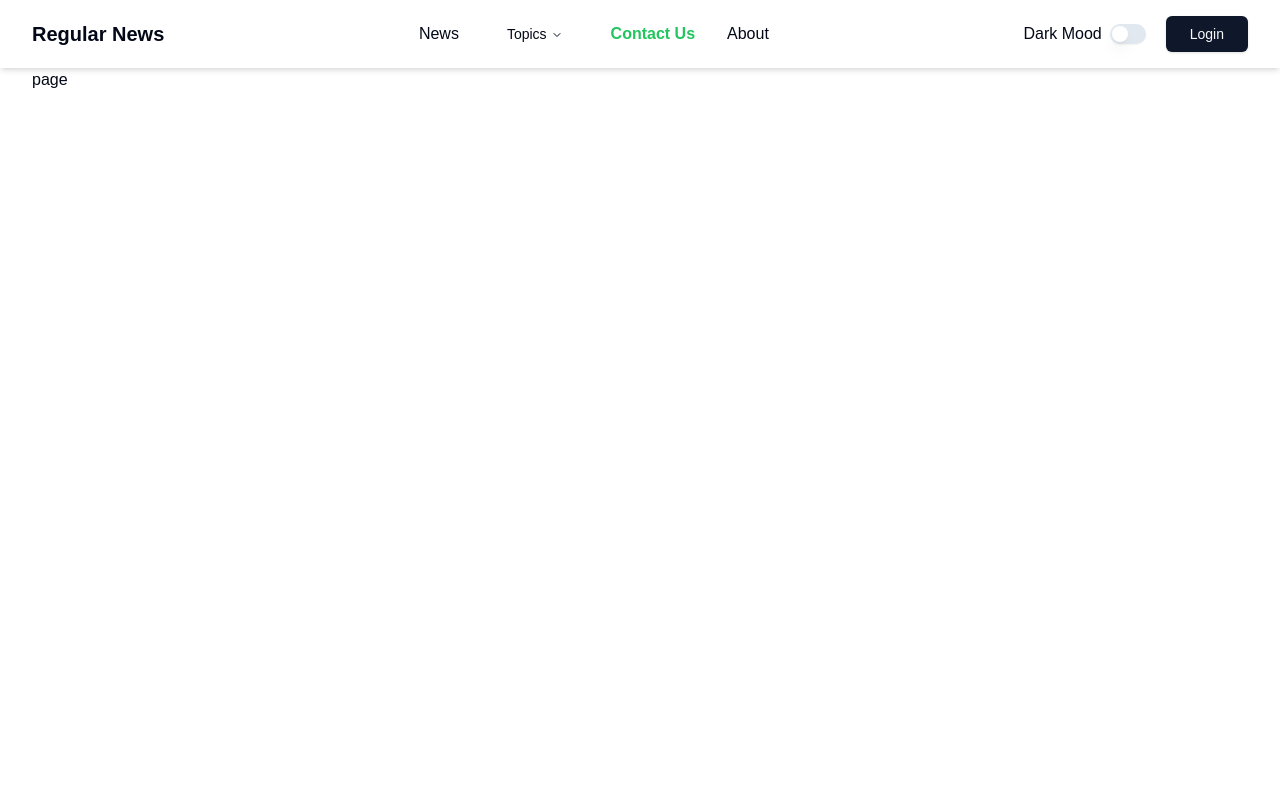
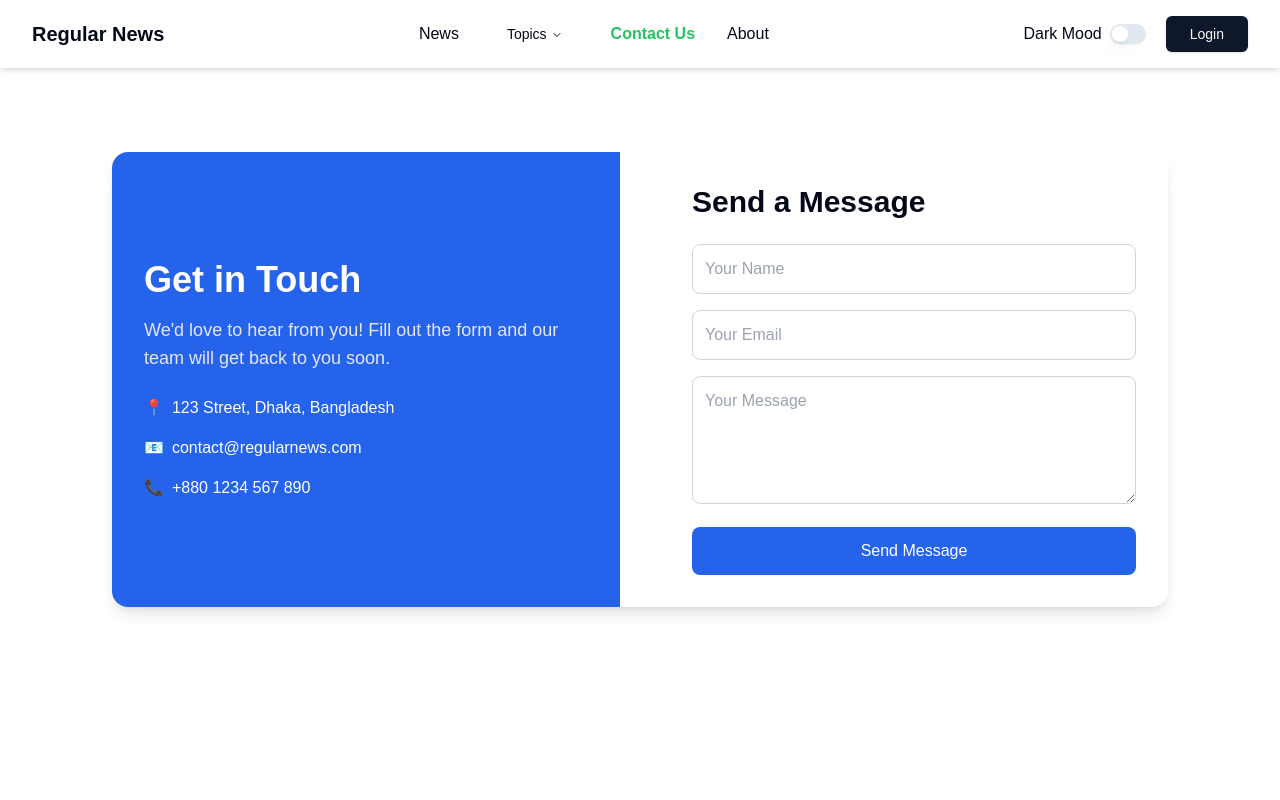
Before and after one commit to devmamunbd/newsportal, a Next.js app: page /contact in a window 1280 px wide. Shown: the top 800 px of the page. Built offline with nearby package versions, Linux system fonts and the light colour scheme.

Commit message:
contact and about done

```diff
--- a/src/app/about/page.tsx
+++ b/src/app/about/page.tsx
@@ -2,7 +2,16 @@ import React from 'react'
 
 const page = () => {
   return (
-    <div>page</div>
+    <section className="container mx-auto py-10 dark:bg-gray-900 dark:text-white">
+      <h2 className="text-3xl font-bold mb-3">About Us</h2>
+      <p className="text-lg text-gray-700 leading-relaxed">
+      Welcome to Regular News, your trusted source for the latest and most reliable news. Our mission is to deliver accurate, unbiased, and up-to-date news to keep you informed about what’s happening around the world.
+      </p>
+      <h2 className="text-3xl font-bold mb-3 mt-6"> Who We Are</h2>
+      <p className="text-lg text-gray-700 mt-4">
+      We are a team of passionate journalists, writers, and tech enthusiasts dedicated to bringing you real-time news coverage. Whether it’s breaking news, politics, business, technology, sports, entertainment, or global affairs, we ensure that our readers get well-researched and fact-checked reports.
+      </p>
+    </section>
   )
 }
 
--- a/src/app/contact/page.tsx
+++ b/src/app/contact/page.tsx
@@ -2,7 +2,52 @@ import React from 'react'
 
 const page = () => {
   return (
-    <div>page</div>
+    <section className="container mx-auto py-16 mt-5 mb-3 px-6 md:px-12 lg:px-20 dark:text-white dark:bg-gray-800">
+    <div className="grid grid-cols-1 md:grid-cols-2 gap-10 bg-white dark:text-white dark:bg-gray-900 shadow-lg rounded-2xl overflow-hidden">
+      {/* Left Side - Contact Information */}
+      <div className="bg-blue-600 text-white dark:text-white dark:bg-gray-900 p-8 flex flex-col justify-center">
+        <h2 className="text-4xl font-bold mb-4">Get in Touch</h2>
+        <p className="text-lg text-gray-200">
+          We'd love to hear from you! Fill out the form and our team will get back to you soon.
+        </p>
+        <div className="mt-6 space-y-4">
+          <p className="flex items-center">
+            📍 <span className="ml-2">123 Street, Dhaka, Bangladesh</span>
+          </p>
+          <p className="flex items-center">
+            📧 <span className="ml-2">contact@regularnews.com</span>
+          </p>
+          <p className="flex items-center">
+            📞 <span className="ml-2">+880 1234 567 890</span>
+          </p>
+        </div>
+      </div>
+
+      {/* Right Side - Contact Form */}
+      <div className="p-8 dark:text-white dark:bg-gray-900">
+        <h2 className="text-3xl font-bold  mb-6">Send a Message</h2>
+        <form className="space-y-4">
+          <input
+            type="text"
+            placeholder="Your Name"
+            className="w-full p-3 border dark:text-white dark:bg-gray-900 border-gray-300 rounded-lg focus:outline-none focus:ring-2 focus:ring-blue-500"
+          />
+          <input
+            type="email"
+            placeholder="Your Email"
+            className="w-full p-3 border dark:text-white dark:bg-gray-900 border-gray-300 rounded-lg focus:outline-none focus:ring-2 focus:ring-blue-500"
+          />
+          <textarea
+            placeholder="Your Message"
+            className="w-full p-3 border dark:text-white dark:bg-gray-900 border-gray-300 rounded-lg h-32 focus:outline-none focus:ring-2 focus:ring-blue-500"
+          ></textarea>
+          <button className="w-full dark:text-white dark:bg-gray-800 bg-blue-600 text-white py-3 rounded-lg hover:bg-blue-700 transition">
+            Send Message
+          </button>
+        </form>
+      </div>
+    </div>
+  </section>
   )
 }
 
```
